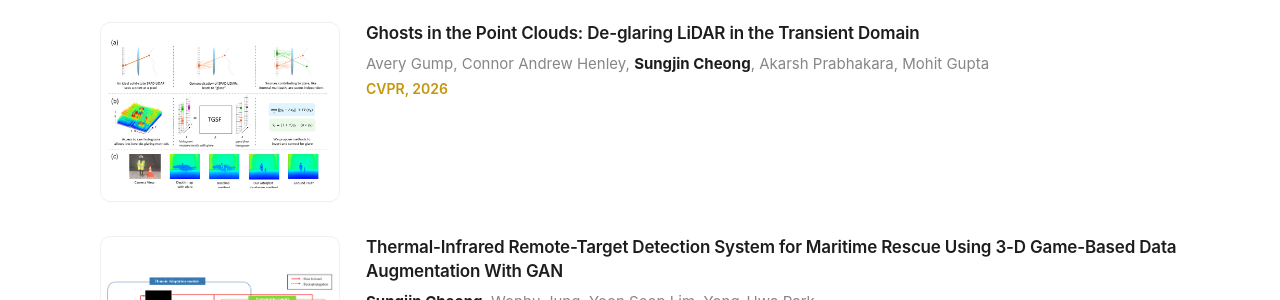
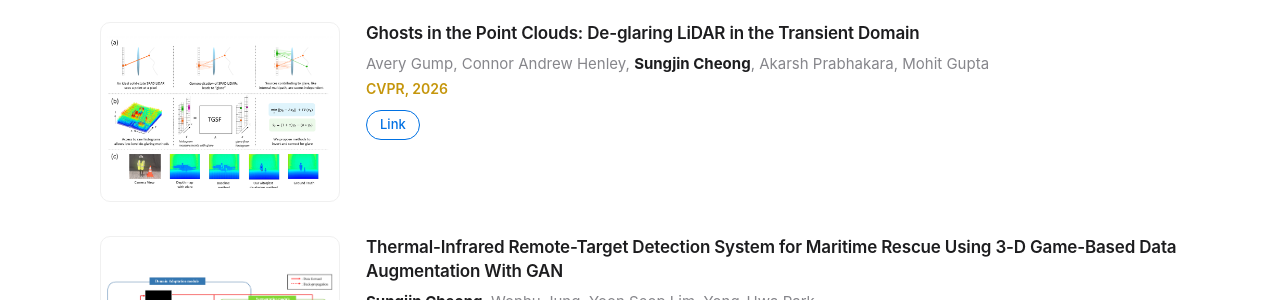
Before and after one commit to sjcheong21/sjcheong21.github.io, a Jekyll site: the page built from _pages/about.md, in a window 1280 px wide and 900 px high, scrolled down 1405 px. Shown: the part 144-444 px from the top of the window. Built offline with Jekyll 4.4.1, drawn with Linux system fonts in a browser that asks for light colours.

Commit message:
update link

```diff
--- a/_pages/about.md
+++ b/_pages/about.md
@@ -93,6 +93,9 @@ hero:
           <div class="card-title">Ghosts in the Point Clouds: De-glaring LiDAR in the Transient Domain</div>
           <div class="card-authors">Avery Gump, Connor Andrew Henley, <span class="me">Sungjin Cheong</span>, Akarsh Prabhakara, Mohit Gupta</div>
           <div class="card-venue">CVPR, 2026</div>
+          <div class="card-links">
+            <a href="https://arxiv.org/abs/2605.24753" target="_blank" rel="noopener">Link</a>
+          </div>
         </div>
       </div>
 
```
